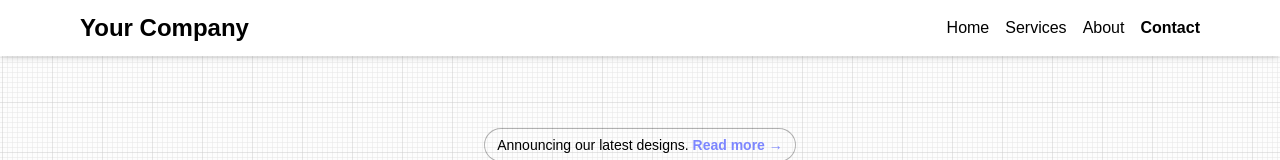
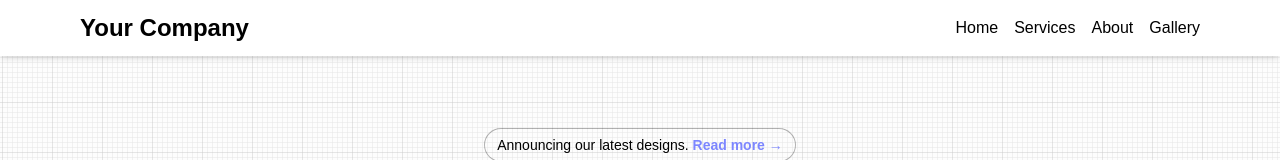
Before and after one commit to sebastiant7575/ExampleLandingPage, a Next.js app: page / in a window 1280 px wide. Shown: the top 160 px of the page. Built offline with nearby package versions, Linux system fonts and the light colour scheme.

Commit message:
fix: updated links

```diff
--- a/src/app/layout.tsx
+++ b/src/app/layout.tsx
@@ -1,8 +1,8 @@
-'use client'
+"use client";
 
 import "./globals.css";
 import { useEffect, useRef, useState } from "react";
-import '@fontsource-variable/roboto';
+import "@fontsource-variable/roboto";
 
 export default function RootLayout({
   children,
@@ -17,7 +17,15 @@ export default function RootLayout({
 
   // Show nav when scrolling up or at top of page, hide otherwise
   useEffect(() => {
-    const sectionIds = ["first", "second", "third", "fourth"];
+    const sectionIds = [
+      "hero",
+      "services",
+      "about",
+      "service-highlights",
+      "gallery",
+      "pricing",
+      "footer",
+    ];
     const handleScroll = () => {
       const currentY = window.scrollY;
 
@@ -34,7 +42,10 @@ export default function RootLayout({
         const el = document.getElementById(id);
         if (el) {
           const rect = el.getBoundingClientRect();
-          if (rect.top <= window.innerHeight / 2 && rect.bottom >= window.innerHeight / 2) {
+          if (
+            rect.top <= window.innerHeight / 2 &&
+            rect.bottom >= window.innerHeight / 2
+          ) {
             setCurrentSection(id);
             break;
           }
@@ -50,7 +61,6 @@ export default function RootLayout({
         // Hide navbar again after 2 seconds if mouse leaves top
         mouseTimeout.current = setTimeout(() => setShowNav(false), 2000);
       }
-
     };
 
     window.addEventListener("scroll", handleScroll);
@@ -59,60 +69,49 @@ export default function RootLayout({
       window.removeEventListener("scroll", handleScroll);
       window.removeEventListener("mousemove", handleMouseMove);
       if (mouseTimeout.current) clearTimeout(mouseTimeout.current);
-    }
+    };
   }, [lastScrollY]);
 
   const linkClass = (id: string) =>
-    `${currentSection === id ? "font-bold" : ""} relative group`
+    `${currentSection === id ? "font-bold" : ""} relative group`;
 
   return (
     <html lang="en" className="!scroll-smooth">
-      <body
-        className={`antialiased`}
-      >
-      {/* Nav section has to be kept here for responsive/dynamic mouse reaction */}
-      <nav
+      <body className={`antialiased`}>
+        {/* Nav section has to be kept here for responsive/dynamic mouse reaction */}
+        <nav
           className={`fixed top-0 left-0 w-full bg-white shadow-md transition-transform duration-300 z-50 ${showNav ? "translate-y-0" : "-translate-y-full"}`}
         >
           <div className="max-w-6xl mx-auto px-4 py-3 flex justify-between items-center">
             <span className="font-bold text-lg md:text-2xl text-nowrap">
-              <a href="#first" className="group">
+              <a href="#hero" className="group">
                 Your Company
               </a>
             </span>
             {/* Desktop icons */}
             <ul className="hidden sm:flex space-x-4">
               <li>
-                <a href="#first" className={linkClass("first")}>
+                <a href="#hero" className={linkClass("hero")}>
                   Home
-                  <span
-                    className="absolute left-0 -bottom-0.5 h-0.5 w-0 bg-accent transition-all duration-300 group-hover:w-full"
-                  ></span>
+                  <span className="absolute left-0 -bottom-0.5 h-0.5 w-0 bg-accent transition-all duration-300 group-hover:w-full"></span>
                 </a>
               </li>
               <li>
-                <a href="#second" className={linkClass("second")}>
+                <a href="#services" className={linkClass("services")}>
                   Services
-                  <span
-                    className="absolute left-0 -bottom-0.5 h-0.5 w-0 bg-accent transition-all duration-300 group-hover:w-full"
-                  ></span>
-                </a>
-
-              </li>
-              <li>
-                <a href="#third" className={linkClass("third")}>
-                  About
-                  <span
-                    className="absolute left-0 -bottom-0.5 h-0.5 w-0 bg-accent transition-all duration-300 group-hover:w-full"
-                  ></span>
+                  <span className="absolute left-0 -bottom-0.5 h-0.5 w-0 bg-accent transition-all duration-300 group-hover:w-full"></span>
                 </a>
               </li>
               <li>
-                <a href="#fourth" className={linkClass("fourth")}>
-                  Contact
-                  <span
-                    className="absolute left-0 -bottom-0.5 h-0.5 w-0 bg-accent transition-all duration-300 group-hover:w-full"
-                  ></span>
+                <a href="#about" className={linkClass("about")}>
+                  About
+                  <span className="absolute left-0 -bottom-0.5 h-0.5 w-0 bg-accent transition-all duration-300 group-hover:w-full"></span>
+                </a>
+              </li>
+              <li>
+                <a href="#gallery" className={linkClass("gallery")}>
+                  Gallery
+                  <span className="absolute left-0 -bottom-0.5 h-0.5 w-0 bg-accent transition-all duration-300 group-hover:w-full"></span>
                 </a>
               </li>
             </ul>
@@ -147,16 +146,40 @@ export default function RootLayout({
           >
             <ul className="flex flex-col bg-white w-full px-4 pb-4 space-y-2">
               <li>
-                <a href="#first" className={linkClass("first")} onClick={() => setMenuOpen(false)}>Home</a>
+                <a
+                  href="#hero"
+                  className={linkClass("hero")}
+                  onClick={() => setMenuOpen(false)}
+                >
+                  Home
+                </a>
               </li>
               <li>
-                <a href="#second" className={linkClass("second")} onClick={() => setMenuOpen(false)}>Services</a>
+                <a
+                  href="#services"
+                  className={linkClass("services")}
+                  onClick={() => setMenuOpen(false)}
+                >
+                  Services
+                </a>
               </li>
               <li>
-                <a href="#third" className={linkClass("third")} onClick={() => setMenuOpen(false)}>About</a>
+                <a
+                  href="#about"
+                  className={linkClass("about")}
+                  onClick={() => setMenuOpen(false)}
+                >
+                  About
+                </a>
               </li>
               <li>
-                <a href="#fourth" className={linkClass("fourth")} onClick={() => setMenuOpen(false)}>Contact</a>
+                <a
+                  href="#gallery"
+                  className={linkClass("gallery")}
+                  onClick={() => setMenuOpen(false)}
+                >
+                  Gallery
+                </a>
               </li>
             </ul>
           </div>
--- a/src/app/page.tsx
+++ b/src/app/page.tsx
@@ -16,7 +16,7 @@ export default function Home() {
       <ServicesPage />
       {/* About Us */}
       <div
-        id="third"
+        id="about"
         className="h-[50vh] flex flex-col items-center justify-center bg-primary text-black"
       >
         <h2 className="font-bold text-balance">About Us</h2>
@@ -26,7 +26,7 @@ export default function Home() {
       </div>
       {/* Service Highlights */}
       <div
-        id="fourth"
+        id="service-highlights"
         className="h-screen flex flex-col items-center justify-center bg-accent text-white"
       >
         <h2 className="font-bold text-balance">Service Highlights</h2>
@@ -34,7 +34,7 @@ export default function Home() {
       </div>
       {/* Gallery wth example sites */}
       <div
-        id="fifth"
+        id="gallery"
         className="h-[50vh] flex flex-col items-center justify-center bg-primary text-black"
       >
         <h2 className="font-bold text-balance">Gallery</h2>
@@ -42,7 +42,7 @@ export default function Home() {
       </div>
       {/* Pricing / Buy / Contact Us (Call to Action) */}
       <div
-        id="sixth"
+        id="pricing"
         className="min-h-screen flex flex-col items-center justify-center bg-accent text-white"
       >
         <h2 className="font-bold text-balance">Pricing</h2>
@@ -70,7 +70,7 @@ export default function Home() {
       </div> */}
       {/* Footer */}
       <div
-        id="seventh"
+        id="footer"
         className="h-screen flex flex-col items-center justify-center bg-primary text-white"
       >
         <h2 className="font-bold text-balance">Footer</h2>
--- a/src/components/pages/HeroPage.tsx
+++ b/src/components/pages/HeroPage.tsx
@@ -1,7 +1,7 @@
 const HeroPage = () => {
   return (
     <div
-      id="first"
+      id="hero"
       className="
         relative
         min-h-[75vh]
--- a/src/components/pages/ServicesPage.tsx
+++ b/src/components/pages/ServicesPage.tsx
@@ -3,7 +3,7 @@ import Image from "next/image";
 const ServicesPage = () => {
   return (
     <div
-      id="second"
+      id="services"
       className="min-h-screen flex flex-col items-center justify-center bg-accent text-white"
     >
       <div className="px-12 pb-12 lg:pb-0 sm:mt-12 lg:mt-6">
```
